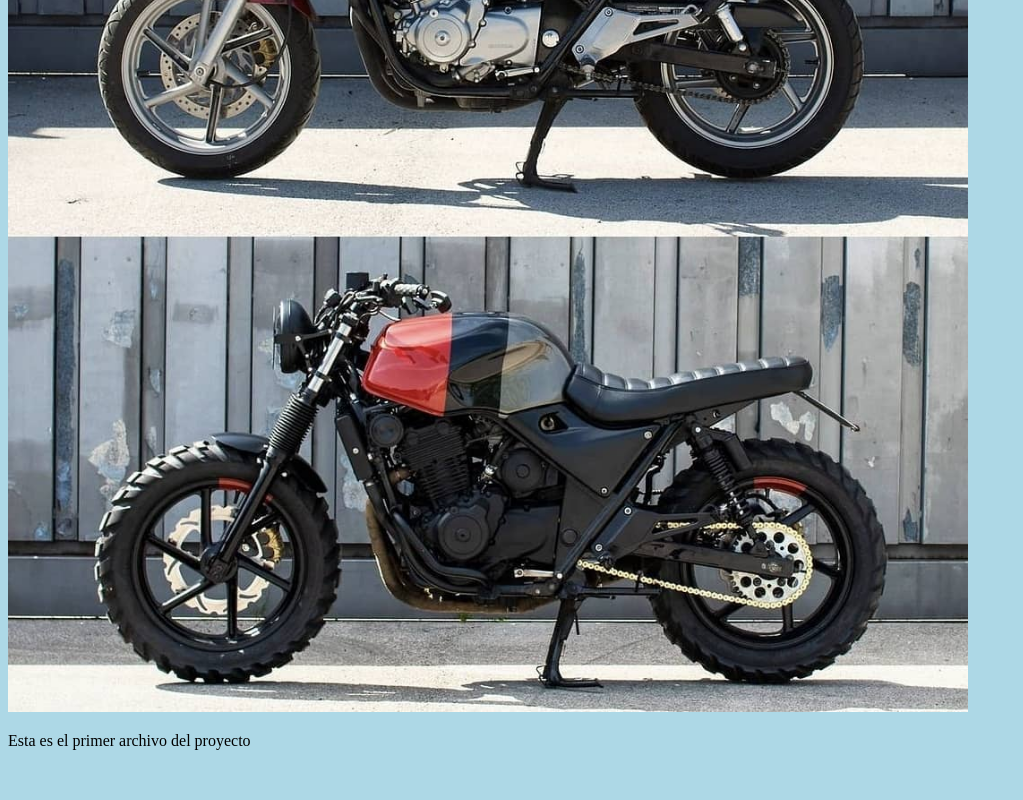
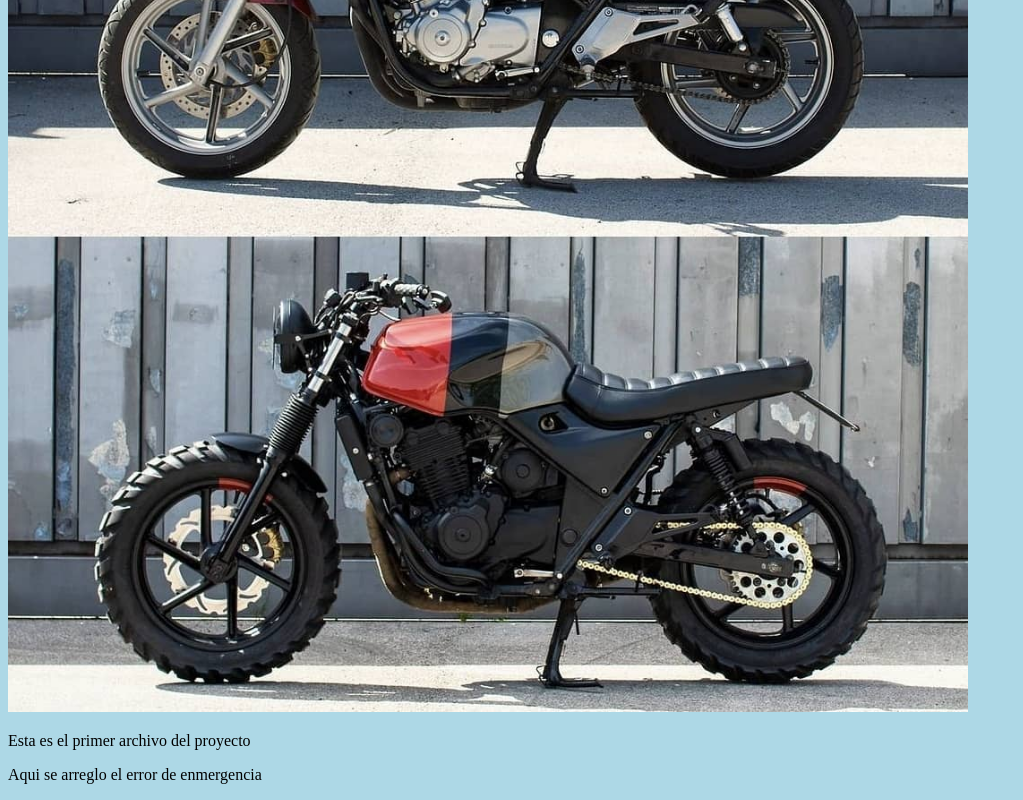
Before and after one commit to alfonsolpzny/GitHub-hello-world, a plain HTML site: page index.html in a window 1280 px wide. Shown: the part 360-1160 px from the top of the page, without its empty margins (0-1023 px from the left). Before the commit the page ends 1126 px from the top, so only its background shows below. Drawn offline with Linux system fonts and the light colour scheme.

Commit message:
Error de enmergengia actualizado

```diff
--- a/index.html
+++ b/index.html
@@ -13,5 +13,6 @@
         <img src="cafesofinsta.jpg" alt="alt hola mundo space" style="width:100%;max-width: 960px;">
         <p>Esta es el primer archivo del proyecto</p>
     </div>
+    <p>Aqui se arreglo el error de enmergencia</p>
 </body>
 </html>
```
